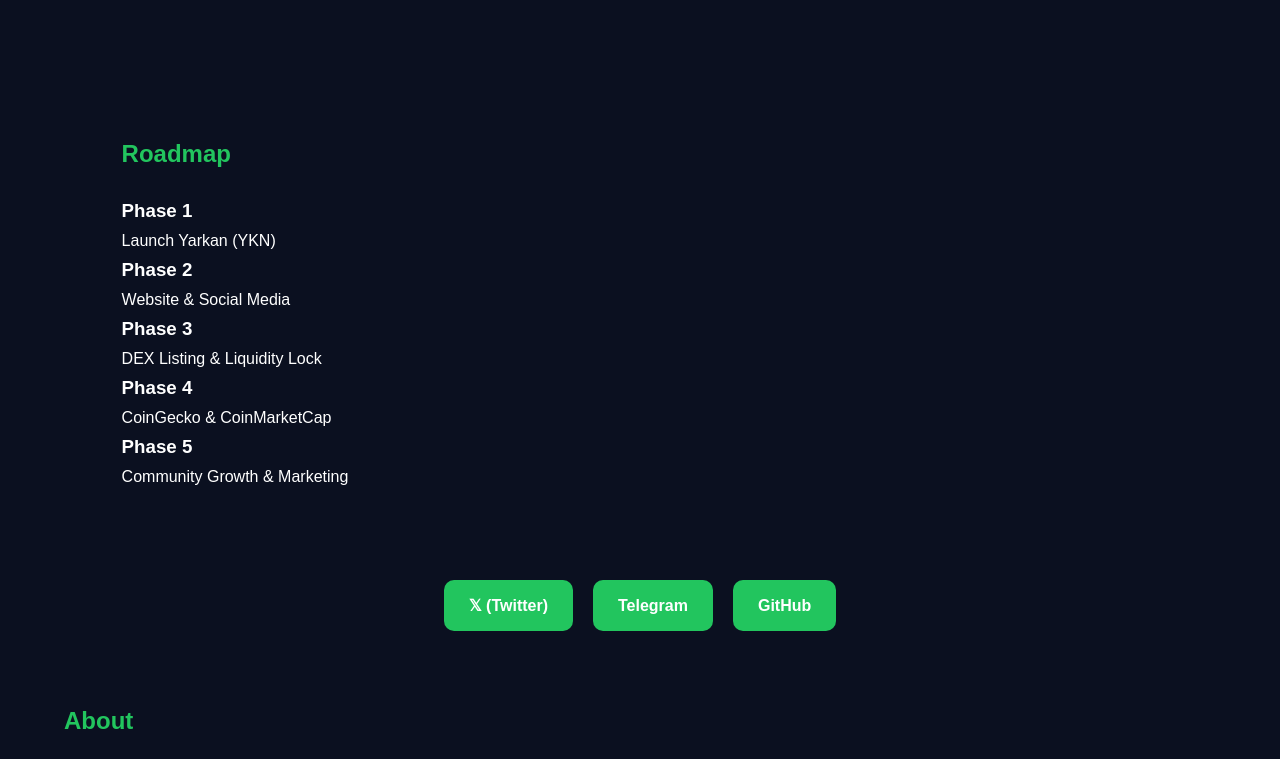
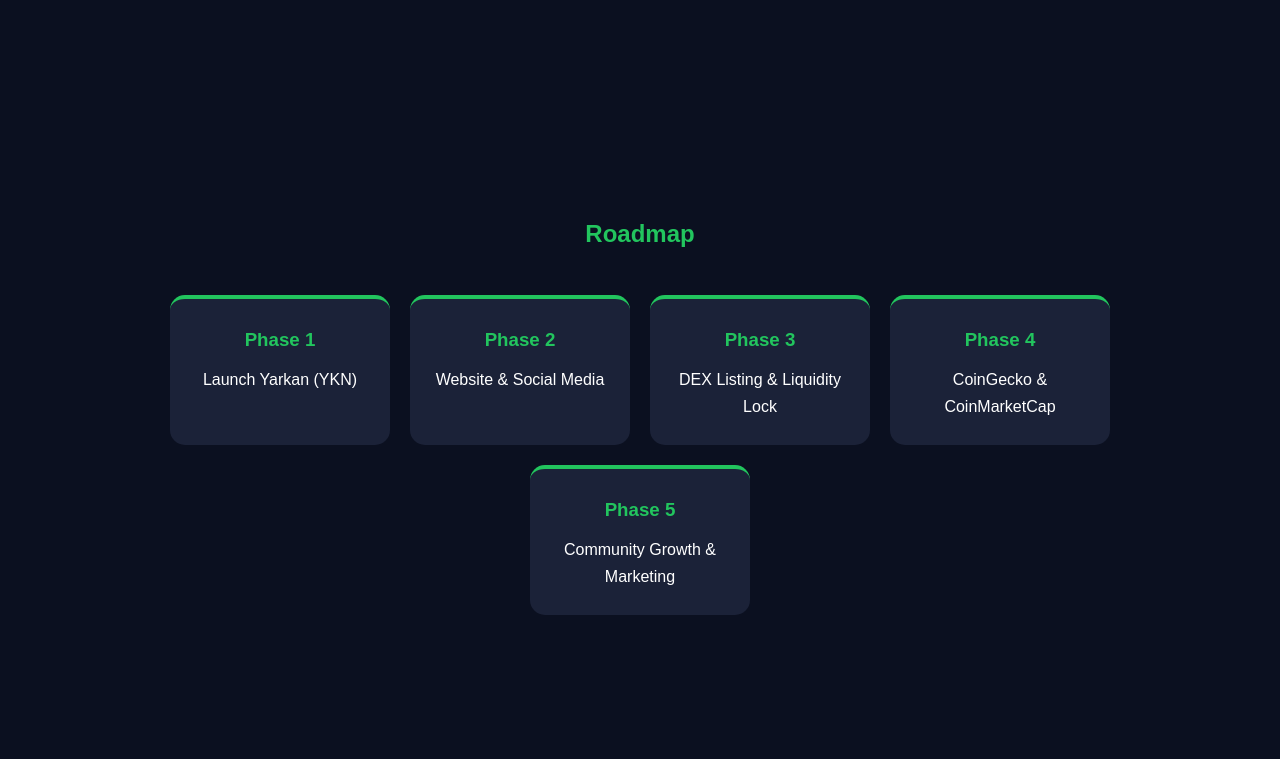
Before and after one commit to Yarkanofficial/yarkan-website, a plain HTML site: page index.html in a window 1280 px wide. Shown: the part 2800-3559 px from the top of the page. Drawn offline with Linux system fonts and the light colour scheme.

Commit message:
Add styles for roadmap and timeline sections

```diff
--- a/style.css
+++ b/style.css
@@ -230,3 +230,34 @@
     color:#22c55e;
     margin-bottom:15px;
 }
+#roadmap{
+    padding:80px 20px;
+    text-align:center;
+}
+
+.timeline{
+    display:flex;
+    flex-wrap:wrap;
+    justify-content:center;
+    gap:20px;
+    margin-top:40px;
+}
+
+.step{
+    background:#1b2238;
+    width:220px;
+    padding:25px;
+    border-radius:15px;
+    border-top:4px solid #22c55e;
+    transition:0.3s;
+}
+
+.step:hover{
+    transform:translateY(-8px);
+    box-shadow:0 0 20px rgba(34,197,94,.4);
+}
+
+.step h3{
+    color:#22c55e;
+    margin-bottom:10px;
+}
```
